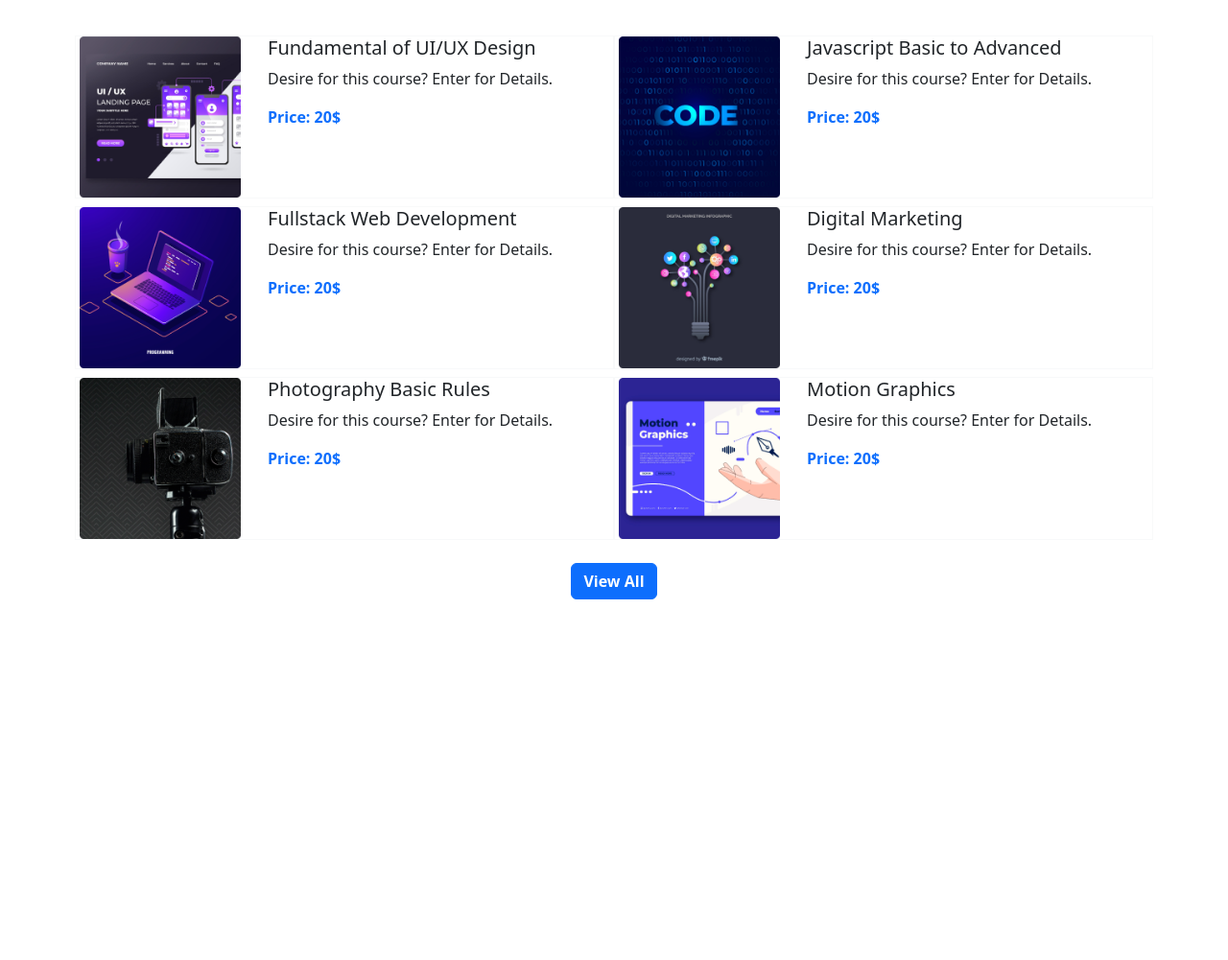
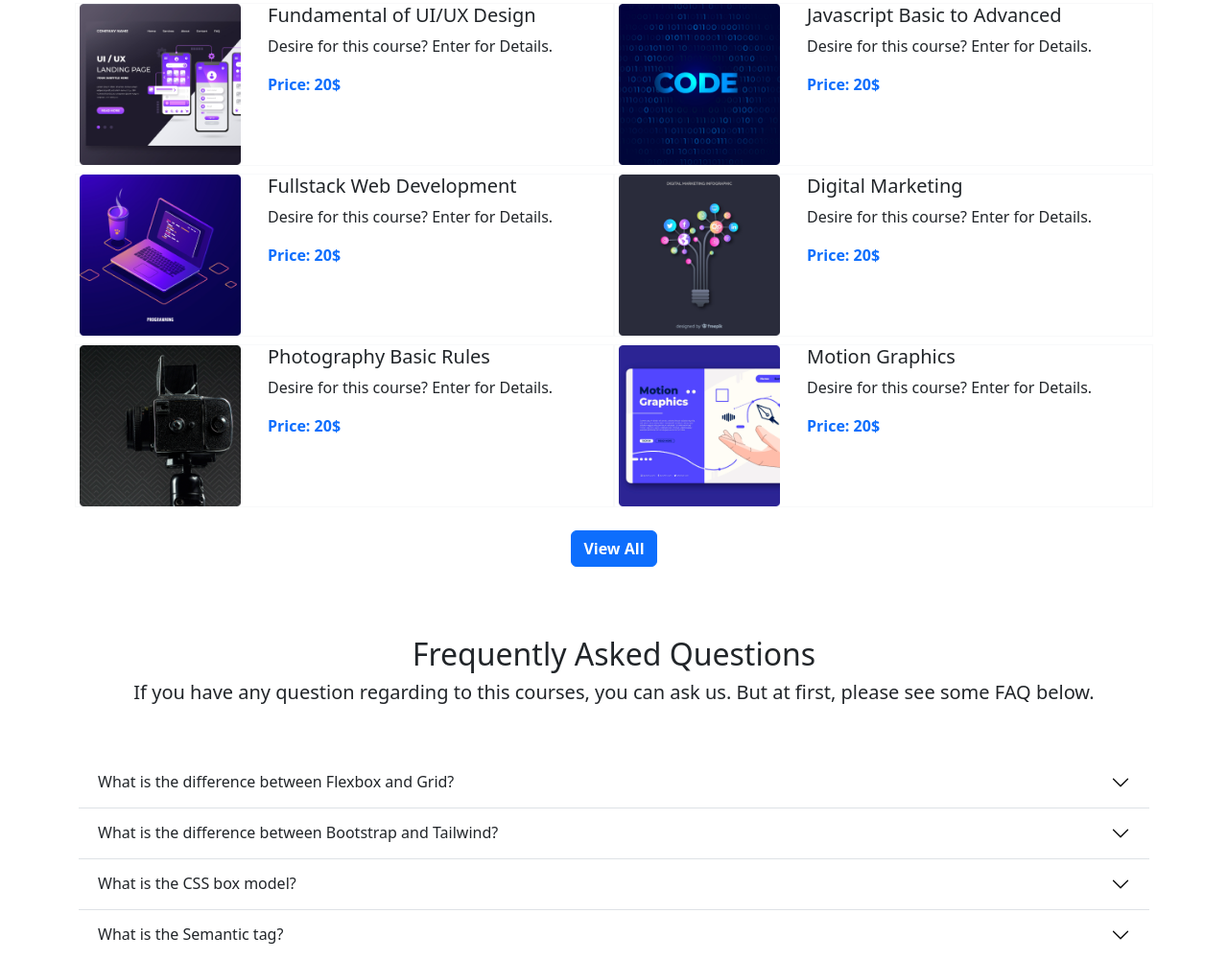
Before and after one commit to Avik2293/education-center, a plain HTML site: page index.html in a window 1280 px wide. Shown: the part 867-1868 px from the top of the page at 96% size. Before the commit the page ends 1516 px from the top, so only its background shows below. Drawn offline with nearby package versions, Linux system fonts and the light colour scheme.

Commit message:
FAQ part add

```diff
--- a/index.html
+++ b/index.html
@@ -101,7 +101,7 @@
         <section>
             <div class="text-center p-5">
                 <h2>Discover Our Popular Courses</h2>
-                <h4>You can choose any courses from here. Click for details.Here are many course for your learning.</h4>
+                <h5>You can choose any courses from here. Click for details.Here are many course for your learning.</h5>
             </div>
 
             <div class="row g-2">
@@ -195,17 +195,68 @@
         <section></section>
 
         <section>
+            <div class="text-center p-5">
+                <h2>Frequently Asked Questions</h2>
+                <h5>If you have any question regarding to this courses, you can ask us. But at first, please see some
+                    FAQ below.</h5>
+            </div>
 
+            <div class="accordion accordion-flush" id="accordionFlushExample">
+                <div class="accordion-item">
+                    <h2 class="accordion-header" id="flush-headingOne">
+                        <button class="accordion-button collapsed" type="button" data-bs-toggle="collapse"
+                            data-bs-target="#flush-collapseOne" aria-expanded="false" aria-controls="flush-collapseOne">
+                            What is the difference between Flexbox and Grid?
+                        </button>
+                    </h2>
+                    <div id="flush-collapseOne" class="accordion-collapse collapse" aria-labelledby="flush-headingOne"
+                        data-bs-parent="#accordionFlushExample">
+                        <div class="accordion-body">The basic difference between CSS Grid Layout and CSS Flexbox Layout is that flexbox was designed for layout in one dimension - either a row or a column. Grid was designed for two-dimensional layout - rows, and columns at the same time.</div>
+                    </div>
+                </div>
+                <div class="accordion-item">
+                    <h2 class="accordion-header" id="flush-headingTwo">
+                        <button class="accordion-button collapsed" type="button" data-bs-toggle="collapse"
+                            data-bs-target="#flush-collapseTwo" aria-expanded="false" aria-controls="flush-collapseTwo">
+                            What is the difference between Bootstrap and Tailwind?
+                        </button>
+                    </h2>
+                    <div id="flush-collapseTwo" class="accordion-collapse collapse" aria-labelledby="flush-headingTwo"
+                        data-bs-parent="#accordionFlushExample">
+                        <div class="accordion-body">Bootstrap is the most popular HTML, CSS, and JavaScript framework for building responsive, mobile-first projects on the web. Tailwind CSS, on the other hand, is the most popular utility-first CSS framework for fast UI development. Bootstrap is known for its responsiveness, whereas proponents of Tailwind CSS typically value the frameworks customizability. The best choice for you depends on your priorities and project requirements.</div>
+                    </div>
+                </div>
+                <div class="accordion-item">
+                    <h2 class="accordion-header" id="flush-headingThree">
+                        <button class="accordion-button collapsed" type="button" data-bs-toggle="collapse"
+                            data-bs-target="#flush-collapseThree" aria-expanded="false"
+                            aria-controls="flush-collapseThree">
+                            What is the CSS box model?
+                        </button>
+                    </h2>
+                    <div id="flush-collapseThree" class="accordion-collapse collapse"
+                        aria-labelledby="flush-headingThree" data-bs-parent="#accordionFlushExample">
+                        <div class="accordion-body">The CSS box model is a container that contains multiple properties including borders, margin, padding, and the content itself. It is used to create the design and layout of web pages. It can be used as a toolkit for customizing the layout of different elements.</div>
+                    </div>
+                </div>
+                <div class="accordion-item">
+                    <h2 class="accordion-header" id="flush-headingFour">
+                        <button class="accordion-button collapsed" type="button" data-bs-toggle="collapse"
+                            data-bs-target="#flush-collapseFour" aria-expanded="false"
+                            aria-controls="flush-collapseFour">
+                            What is the Semantic tag?
+                        </button>
+                    </h2>
+                    <div id="flush-collapseFour" class="accordion-collapse collapse"
+                        aria-labelledby="flush-headingFour" data-bs-parent="#accordionFlushExample">
+                        <div class="accordion-body">The word semantic is anything related to meaning. Following this definition, An HTML semantic element is an element with some type of meaning.An example of semantic elements are form, main, article and Nav.These elements are semantic because they define some specific portion of the webpage.</div>
+                    </div>
+                </div>
+            </div>
         </section>
 
-        <section>
-
-        </section>
     </main>
 
-    <footer>
-
-    </footer>
 
     <script src="https://cdn.jsdelivr.net/npm/bootstrap@5.2.0/dist/js/bootstrap.bundle.min.js"
         integrity="sha384-A3rJD856KowSb7dwlZdYEkO39Gagi7vIsF0jrRAoQmDKKtQBHUuLZ9AsSv4jD4Xa"
```
